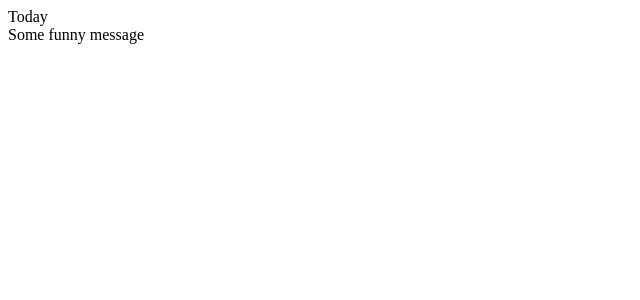
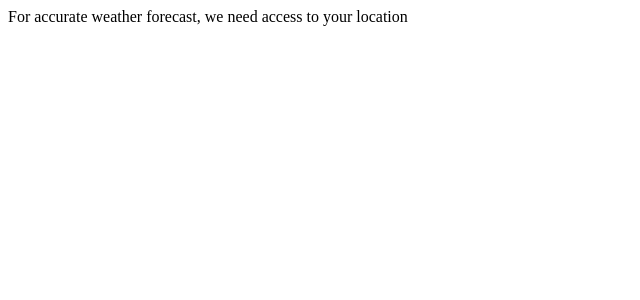
Before and after one commit to velislav-p/weather-app, a React (Create React App) app: page / in a window 1280 px wide. Shown: the top 300 px of the page, without its empty margins (0-640 px from the left). Built offline with nearby package versions, Linux system fonts and the light colour scheme.

Commit message:
Adding a Loader element

```diff
--- a/src/components/App.js
+++ b/src/components/App.js
@@ -1,21 +1,31 @@
 import React, {Component} from 'react';
+import {connect} from 'react-redux';
+import {fetchData} from 'actions';
 
 import Header from 'components/Header';
 import Main from 'components/Main';
-
-class App extends Component {
+import Loader from "components/Loader";
 
 
-    render() {
+const App = ({weatherData}) => {
 
-        return(
-            <div>
-                <Header/>
-                <Main/>
-            </div>
-        )
+    let loadingMessage = "For accurate weather forecast, we need access to your location";
+    if(!weatherData) {
+        return (
+            <Loader message={loadingMessage}/>
+        );
     }
+    return (
+        <div>
+            <Header/>
+            <Main/>
+        </div>
+    )
+};
 
-}
+const mapStateToProps = (state) => {
+    return {weatherData : state.weatherData}
+};
 
-export default App;
+
+export default connect(mapStateToProps,{fetchData})(App)
--- /dev/null
+++ b/src/components/Loader.js
@@ -0,0 +1,13 @@
+import React from 'react';
+
+const Loader = (props) => {
+    return (
+
+        <div className="">
+            <div className="loader">{props.message}</div>
+        </div>
+
+    )
+};
+
+export default Loader;
```
